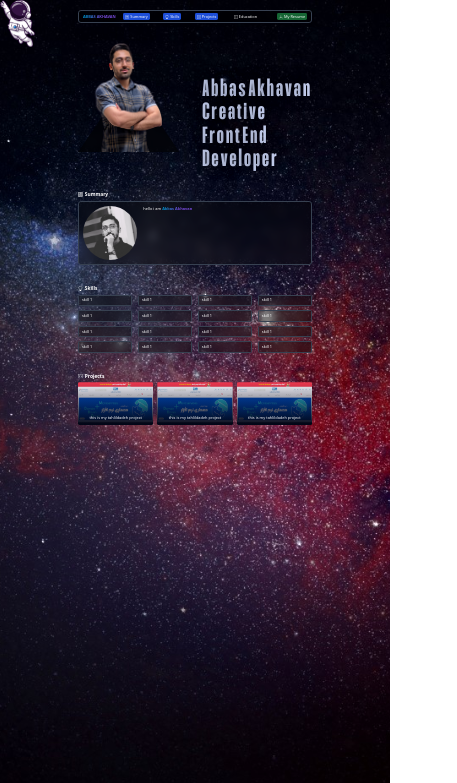
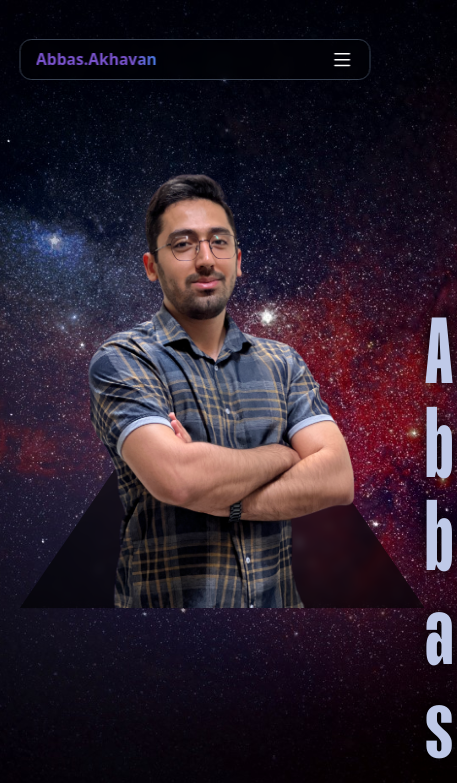
Before and after one commit to abbas-akhavan/Portfolio, a React (Vite) app: page / in a window 390 px wide. Shown: the top 783 px of the page, 457 px wide, since content can reach past the window. Built offline with nearby package versions, Linux system fonts and the light colour scheme.

Commit message:
responsive design

```diff
--- a/index.html
+++ b/index.html
@@ -1,5 +1,5 @@
 <!doctype html>
-<html lang="en" class="dark">
+<html lang="en" class="dark text-[4vw] md:text-[1vw]">
   <head>
     <meta charset="UTF-8" />
     <link rel="icon" type="image/svg+xml" href="/vite.svg" />
--- a/src/App.jsx
+++ b/src/App.jsx
@@ -1,7 +1,8 @@
 import { useEffect, useState } from "react";
 import NavBar from "./components/NavBar";
 import Summary from "./components/Summary";
-import { active, activesectionAnchors, deActive, deActiveAll , observerElements } from "./scripts/navbar";
+import { active, deActive, deActiveAll } from "./scripts/navbar";
+import { ScreenIsGreaterThan, activeScrollToId, observerElements } from "./scripts/script";
 import MainImage from "./components/MainImage";
 import Skills from "./components/Skills";
 import Cursor from "./components/Cursor";
@@ -9,7 +10,23 @@ import Projects from "./components/Projects";
 
 function App() {
   const [darkMode, setDarkMode] = useState(true);
+  const [deviceType , setDeviceType] = useState('');
   useEffect(()=>{
+    if(ScreenIsGreaterThan(768)){
+      setDeviceType('window')
+    }
+    else{
+      setDeviceType('mobile')
+    }
+    window.addEventListener('resize' , function(){
+      if(ScreenIsGreaterThan(768)){
+        setDeviceType('window')
+      }
+      else{
+        setDeviceType('mobile')
+      }
+    })
+
     observerElements('.section' , (section)=>{
       // deActiveAll();
       active(section.getAttribute("id"));
@@ -20,18 +37,18 @@ function App() {
     })
 
 
-    activesectionAnchors();
+    activeScrollToId();
   } , []);
 
   return (
     <>
-      <Cursor />
-      <NavBar />
-      <main className="w-[60%] mx-auto pt-80 pb-[500px]">
+      {deviceType === 'window' && <Cursor />}
+      <NavBar deviceType={deviceType}/>
+      <main className="w-[90%] mx-auto pt-80 pb-[500px] md:w-[60%] ">
         <MainImage />
-        <Summary />
-        <Skills />
-        <Projects />
+        {deviceType === 'window' && <Summary />}
+        {deviceType === 'window' && <Skills />}
+        {deviceType === 'window' && <Projects />}
       </main>
     </>
   );
--- a/src/components/Cursor.jsx
+++ b/src/components/Cursor.jsx
@@ -25,7 +25,7 @@ const Cursor = () => {
     } , [])
   return (
     <>
-    <img id='dummy' src="/images/dummy.png" alt="" className='z-50 fixed w-[35px] none-event' />
+    <img id='dummy' src="/images/dummy.png" alt="" className='hidden z-50 fixed w-[35px] none-event md:block' />
     {/* <div id='cursor' className={` none-event z-50 fixed w-[30px] h-[30px] border border-slate-400 rounded-full text-white`}>
       <span className='bg-blurBgColor  backdrop-blur-sm absolute left-1/2 top-1/2 -translate-x-1/2 -translate-y-1/2 w-[90%] h-[90%] rounded-full'></span>
     </div> */}
--- a/src/components/MainImage.jsx
+++ b/src/components/MainImage.jsx
@@ -25,17 +25,20 @@ const MainImage = () => {
       mainImageTexts.forEach(text =>{
         mainImageTextsSplits.push(new SplitType(text));
       })
+      gsap.set('#mainImageTexts' , {
+        opacity : 1
+      })
       gsap.to('#mainImageTexts .char' , {
         duration : .7,
         opacity : 1,
         stagger : .05,
       })
-    } , 100)
+    } , 1000)
 
 
   } , []);
   return (
-    <div id='mainImageContainer' className='flex items-start justify-between'>
+    <div id='mainImageContainer' className='flex items-start justify-between md:flex-col'>
         <div id='mainImage' className='relative'>
           <div className='triangle bg-[rgba(0,0,0,.6)] backdrop-blur-sm shadow-lg w-[26em] h-[19em] origin-bottom'></div>
           <img width='623' height='934' className='absolute bottom-0 left-1/2 -translate-x-1/2 w-[18em]' src="/images/AbbasMainImg.png" alt="" />
--- a/src/components/NavBar.jsx
+++ b/src/components/NavBar.jsx
@@ -5,38 +5,22 @@ import { BsLightbulb } from "react-icons/bs";
 import { BsCodeSquare } from "react-icons/bs";
 import { BsDownload } from "react-icons/bs";
 import { BsBook } from "react-icons/bs";
+import { BsList } from "react-icons/bs";
+import { IconContext } from "react-icons";
 import SplitType from "split-type";
 import React, { useEffect, useRef } from "react";
+import { ScreenIsGreaterThan } from "../scripts/script";
+import { useState } from "react";
 
-const NavBar = () => {
+const NavBar = ({deviceType}) => {
+  console.log('render shod')
   const classes = ['.line'] //this classes will be added later (in runtime)
-  useGSAP(() => {
-    const navTL = gsap.timeline();
-    navTL
-      .from("#navbar", {
-        duration: 1.5,
-        y: -50,
-        opacity: 0,
-        ease: "elastic.out(1,0.5)",
-      })
-      .from(
-        "#menu > li , #menu a",
-        {
-          duration: 0.5,
-          opacity: 0,
-          yPercent: -100,
-          stagger: 0.05,
-        },
-        "-=.5"
-      )
-      .from("#logo", {
-        duration: 1.5,
-        scale: 0,
-        opacity: 0,
-        ease: "elastic.out(1,0.5)",
-      });
+  const resMenuBtn = useRef();
 
+  useEffect(()=>{
+    // debugger
     const menuItems = document.querySelectorAll("#menu > li , #menu > a");
+
     if (menuItems && menuItems.length >= 1) {
       menuItems.forEach((item) => {
         const itemSplit = new SplitType(item);
@@ -66,36 +50,122 @@ const NavBar = () => {
         });
       });
     }
-  });
+
+    resMenuBtn.current.addEventListener('click' , function(){
+      if(this.open === true){
+        this.open = false;
+        gsap.to('#menu' , {
+          height  : '0',
+          autoAlpha  : 0,
+          duration : .3
+        })
+      }
+      else{
+
+        this.open = true;
+        gsap.to('#menu' , {
+          height  : 'auto',
+          autoAlpha  : 1,
+          duration : .3
+        })
+      }
+    })
+  } , [])
+
+  useEffect(() => {
+    // debugger
+    const navTL = gsap.timeline();
+
+    if(deviceType === 'window'){
+      resMenuBtn.current.open = false;
+      gsap.set('#menu' , {
+        height  : 'auto',
+        overflow : 'visible',
+        autoAlpha  : 1
+      })
+      navTL
+      .from("#navbar", {
+        duration: 1.5,
+        y: -50,
+        opacity: 0,
+        ease: "elastic.out(1,0.5)",
+      })
+      .from(
+        "#menu > li , #menu a",
+        {
+          duration: 0.5,
+          opacity: 0,
+          yPercent: -100,
+          stagger: 0.05,
+        },
+        "-=.5"
+      )
+      .from("#logo", {
+        duration: 1.5,
+        scale: 0,
+        opacity: 0,
+        ease: "elastic.out(1,0.5)",
+      });
+    }
+    else if(deviceType === 'mobile'){
+      resMenuBtn.current.open = false;
+      gsap.set('#menu' , {
+        height  : 0,
+        overflow : 'hidden',
+        autoAlpha  : 0
+      })
+
+      navTL
+      .from("#navbar", {
+        delay : 1,
+        duration: 1.5,
+        y: -50,
+        opacity: 0,
+        ease: "elastic.out(1,0.5)",
+      })
+      .from("#logo", {
+        duration: 1,
+        scale: 0,
+        opacity: 0,
+        ease: "elastic.out(1,0.5)",
+      });
+
+    }
+  } , [deviceType]);
 
   return (
     <nav
-      id="navbar "
-      className="z-40 fixed top-10 left-1/2 -translate-x-1/2 w-[60%] rounded-xl border border-gray-700 bg-blurBgColor  backdrop-blur-sm shadow-lg flex items-center gap-8 px-4 py-2"
+      id="navbar"
+      className="z-40 fixed top-10 left-1/2 -translate-x-1/2 w-[90%] rounded-xl border border-gray-700 bg-blurBgColor  backdrop-blur-sm shadow-lg flex items-center justify-between gap-8 px-4 py-2 md:w-[60%] md:justify-start"
     >
       <span id="logo" className="logo text-white font-black select-none">
-        ABBAS AKHAVAN
+        Abbas.Akhavan
+      </span>
+      <span ref={resMenuBtn} className="text-white text-lg md:hidden">
+      <IconContext.Provider value={{size : '1.5rem'}}>
+        <BsList />
+      </IconContext.Provider>
       </span>
       <ul
         id="menu"
-        className="flex text-white gap-14 grow *:cursor-pointer *:flex *:items-center *:gap-1"
+        className="text-white flex flex-col absolute top-[calc(100%+10px)] left-0 w-full rounded-xl border border-gray-700 bg-blurBgColor  backdrop-blur-sm shadow-lg p-2 gap-2 md:gap-14 md:flex-row  md:grow md:static md:bg-transparent md:border-0 md:p-0 md:backdrop-blur-none md:shadow-none *:flex *:items-center *:gap-1   md:*:cursor-pointer "
       >
         <li
-          data-sectionid="summary"
+          data-scrolltoid="summary"
           className="transition-colors bg-transparent duration-300 py-1 px-2 isActive:bg-blue-700 rounded-md "
         >
           <BsCardList /> Summary
         </li>
-        <li data-sectionid="skills" className="transition-colors bg-transparent duration-300 py-1 px-2 isActive:bg-blue-700 rounded-md ">
+        <li data-scrolltoid="skills" className="transition-colors bg-transparent duration-300 py-1 px-2 isActive:bg-blue-700 rounded-md ">
           <BsLightbulb /> Skills
         </li>
-        <li data-sectionid='projects' className="transition-colors bg-transparent duration-300 py-1 px-2 isActive:bg-blue-700 rounded-md ">
+        <li data-scrolltoid='projects' className="transition-colors bg-transparent duration-300 py-1 px-2 isActive:bg-blue-700 rounded-md ">
           <BsCodeSquare /> Projects
         </li>
         <li className="transition-colors bg-transparent duration-300 py-1 px-2 isActive:bg-blue-700 rounded-md ">
           <BsBook /> Education
         </li>
-        <a href="#" className=" ml-auto py-1 px-2 rounded-md bg-green-800">
+        <a href="#" className=" py-1 px-2 rounded-md bg-green-800 md:ml-auto">
           <BsDownload /> My Resume
         </a>
       </ul>
--- a/src/components/Projects.jsx
+++ b/src/components/Projects.jsx
@@ -48,19 +48,19 @@ const Projects = () => {
         <a href="#" className="relative rounded-md overflow-hidden">
             <img className="aspect-video w-full" src="/images/project.png" alt="" />
             <div className="origin-bottom absolute top-0 left-0 w-full h-full flex items-end p-4 bg-gradient-to-t from-slate-950 ">
-                <p className="text-base text-center w-full">this is my tahlildadeh project</p>
+                <p className="text-base text-center w-full">Project</p>
             </div>
         </a>
         <a href="#" className="relative rounded-md overflow-hidden">
             <img className="aspect-video w-full" src="/images/project.png" alt="" />
             <div className="origin-bottom absolute top-0 left-0 w-full h-full flex items-end p-4 bg-gradient-to-t from-slate-950 ">
-                <p className="text-base text-center w-full">this is my tahlildadeh project</p>
+                <p className="text-base text-center w-full">Project</p>
             </div>
         </a>
         <a href="#" className="relative rounded-md overflow-hidden">
             <img className="aspect-video w-full" src="/images/project.png" alt="" />
             <div className="origin-bottom absolute top-0 left-0 w-full h-full flex items-end p-4 bg-gradient-to-t from-slate-950 ">
-                <p className="text-base text-center w-full">this is my tahlildadeh project</p>
+                <p className="text-base text-center w-full">Project</p>
             </div>
         </a>
       </div>
--- a/src/scripts/navbar.js
+++ b/src/scripts/navbar.js
@@ -5,109 +5,8 @@ export const deActiveAll = () => {
   });
 };
 export const active = (query) => {
-  document.querySelector(`[data-sectionid='${query}']`).classList.add("isActive");
+  document.querySelector(`[data-scrolltoid='${query}']`).classList.add("isActive");
 };
 export const deActive = (query) => {
-  document.querySelector(`[data-sectionid='${query}']`).classList.remove("isActive");
+  document.querySelector(`[data-scrolltoid='${query}']`).classList.remove("isActive");
 };
-const returnValidTargets = (targets) =>{
-  let validTargets = undefined;
-  if (!(typeof targets === "string" || targets instanceof Element || targets instanceof NodeList)) {
-    return validTargets;
-  }
-
-  if (typeof targets === "string") {
-    if (document.querySelectorAll(targets)) {
-      validTargets = document.querySelectorAll(targets);
-      return validTargets;
-    }
-    return validTargets;
-  } else {
-    validTargets = targets;
-    return validTargets;
-  }
-};
-
-export const observerElements =  (targets, inViewallback , outViewCallback) =>{
-  let targetElements;
-  if (returnValidTargets(targets)) {
-    targetElements = returnValidTargets(targets);
-
-    // const observer = new IntersectionObserver(
-    //   (entries, observer) => {
-    //     entries.forEach((enrty) => {
-    //       if (enrty.isIntersecting) {
-    //         callback(enrty.target);
-    //       }
-    //     });
-    //   },
-    //   { threshold: 0.5 }
-    // );
-
-
-
-    // if (targetElements instanceof NodeList) {
-    //   targetElements.forEach((element) => {
-    //     observer.observe(element);
-    //   });
-    // } else {
-    //   observer.observe(targetElements);
-    // }
-
-
-
-
-    const seen = (element)=>{
-      const scrollPosition = window.innerHeight + document.documentElement.scrollTop;
-          const elementTop = element.getBoundingClientRect().top;
-          if(elementTop < scrollPosition){
-            return true;
-          }
-
-          else{
-            return false;
-          }
-    }
-    window.addEventListener('scroll' , function(){
-      if (targetElements instanceof NodeList) {
-        targetElements.forEach((element) => {
-          if(seen(element)){
-            inViewallback(element)
-          }
-          else{
-            outViewCallback(element)
-          }
-        });
-      } else {
-        if(seen(targetElements)){
-          inViewallback(targetElements)
-        }
-        else{
-          outViewCallback(targetElements)
-        }
-      }
-    })
-
-
-  } else {
-    console.log("invalid target");
-  }
-};
-
-
-//scroll in to view code
-export const activesectionAnchors = ()=>{
-  const sectionAnchors = document.querySelectorAll('[data-sectionid]');
-  if(sectionAnchors){
-    sectionAnchors.forEach(anchor =>{
-      anchor.addEventListener('click' , ()=>{
-        const query = anchor.dataset.sectionid;
-        const targetSection = document.querySelector(`#${query}`);
-        const targetPosition = window.scrollY + targetSection.getBoundingClientRect().top - 120;
-        window.scrollTo(0 , targetPosition);
-        // targetSection.scrollIntoView();
-      })
-    })
-  }
-
-}
--- /dev/null
+++ b/src/scripts/script.js
@@ -0,0 +1,112 @@
+//osberver codes
+const returnValidTargets = (targets) =>{
+    let validTargets = undefined;
+    if (!(typeof targets === "string" || targets instanceof Element || targets instanceof NodeList)) {
+      return validTargets;
+    }
+
+    if (typeof targets === "string") {
+      if (document.querySelectorAll(targets)) {
+        validTargets = document.querySelectorAll(targets);
+        return validTargets;
+      }
+      return validTargets;
+    } else {
+      validTargets = targets;
+      return validTargets;
+    }
+  };
+
+export const observerElements =  (targets, inViewallback , outViewCallback) =>{
+    let targetElements;
+    if (returnValidTargets(targets)) {
+      targetElements = returnValidTargets(targets);
+
+      // const observer = new IntersectionObserver(
+      //   (entries, observer) => {
+      //     entries.forEach((enrty) => {
+      //       if (enrty.isIntersecting) {
+      //         callback(enrty.target);
+      //       }
+      //     });
+      //   },
+      //   { threshold: 0.5 }
+      // );
+
+
+
+      // if (targetElements instanceof NodeList) {
+      //   targetElements.forEach((element) => {
+      //     observer.observe(element);
+      //   });
+      // } else {
+      //   observer.observe(targetElements);
+      // }
+
+
+
+
+      const seen = (element)=>{
+        const scrollPosition = window.innerHeight;
+            const elementTop = element.getBoundingClientRect().top;
+            if(elementTop < scrollPosition){
+              return true;
+            }
+
+            else{
+              return false;
+            }
+      }
+      window.addEventListener('scroll' , function(){
+        if (targetElements instanceof NodeList) {
+          targetElements.forEach((element) => {
+            if(seen(element)){
+              inViewallback(element)
+            }
+            else{
+              outViewCallback(element)
+            }
+          });
+        } else {
+          if(seen(targetElements)){
+            inViewallback(targetElements)
+          }
+          else{
+            outViewCallback(targetElements)
+          }
+        }
+      })
+
+
+    } else {
+      console.log("invalid target");
+    }
+};
+
+
+//scroll in to view code
+export const activeScrollToId = ()=>{
+    const sectionAnchors = document.querySelectorAll('[data-scrolltoid]');
+    if(sectionAnchors){
+      sectionAnchors.forEach(anchor =>{
+        anchor.addEventListener('click' , ()=>{
+          const query = anchor.dataset.scrolltoid;
+          const targetSection = document.querySelector(`#${query}`);
+          const targetPosition = window.scrollY + targetSection.getBoundingClientRect().top - 120;
+          window.scrollTo(0 , targetPosition);
+          // targetSection.scrollIntoView();
+        })
+      })
+    }
+
+}
+
+//check screen size
+export const ScreenIsGreaterThan = (size)=>{
+    if(window.innerWidth > size){
+        return true;
+    }
+    else{
+        return false;
+    }
+}
--- a/styles/input.css
+++ b/styles/input.css
@@ -1,8 +1,5 @@
 @tailwind base;
 @layer base {
-  :root {
-    font-size: 1vw;
-  }
 
   body {
     background-image: url("../src/assets/mybg.jpg");
@@ -109,6 +106,9 @@ animation: textShine 2s ease-in-out infinite;
 .triangle{
   clip-path: polygon(50% 0%, 0% 100%, 100% 100%);
 }
+#mainImageTexts{
+  opacity: 0;
+}
 #mainImageTexts .char{
   transform-origin: top;
   opacity: 0;
--- a/styles/main.css
+++ b/styles/main.css
@@ -446,10 +446,6 @@ video {
   display: none;
 }
 
-:root {
-  font-size: 1vw;
-}
-
 body {
   background-image: url("../src/assets/mybg.jpg");
   background-repeat: no-repeat;
@@ -677,6 +673,10 @@ body {
   --tw-contain-style:  ;
 }
 
+.visible {
+  visibility: visible;
+}
+
 .fixed {
   position: fixed;
 }
@@ -713,6 +713,10 @@ body {
   top: 2.5rem;
 }
 
+.top-\[calc\(100\%\+10px\)\] {
+  top: calc(100% + 10px);
+}
+
 .z-40 {
   z-index: 40;
 }
@@ -724,10 +728,6 @@ body {
 .mx-auto {
   margin-left: auto;
   margin-right: auto;
-}
-
-.ml-auto {
-  margin-left: auto;
 }
 
 .mt-20 {
@@ -744,6 +744,10 @@ body {
 
 .grid {
   display: grid;
+}
+
+.hidden {
+  display: none;
 }
 
 .aspect-video {
@@ -782,20 +786,12 @@ body {
   width: 35px;
 }
 
-.w-\[60\%\] {
-  width: 60%;
-}
-
 .w-\[90\%\] {
   width: 90%;
 }
 
 .w-full {
   width: 100%;
-}
-
-.grow {
-  flex-grow: 1;
 }
 
 .origin-bottom {
@@ -820,6 +816,10 @@ body {
   -webkit-user-select: none;
      -moz-user-select: none;
           user-select: none;
+}
+
+.resize {
+  resize: both;
 }
 
 .grid-cols-2 {
@@ -852,10 +852,6 @@ body {
 
 .justify-between {
   justify-content: space-between;
-}
-
-.gap-14 {
-  gap: 3.5rem;
 }
 
 .gap-2 {
@@ -931,6 +927,10 @@ body {
   --tw-gradient-stops: var(--tw-gradient-from), var(--tw-gradient-to);
 }
 
+.p-2 {
+  padding: 0.5rem;
+}
+
 .p-4 {
   padding: 1rem;
 }
@@ -981,9 +981,18 @@ body {
   line-height: 1;
 }
 
+.text-\[4vw\] {
+  font-size: 4vw;
+}
+
 .text-base {
   font-size: 1rem;
   line-height: 1.5rem;
+}
+
+.text-lg {
+  font-size: 1.125rem;
+  line-height: 1.75rem;
 }
 
 .text-xl {
@@ -1060,6 +1069,10 @@ body {
   clip-path: polygon(50% 0%, 0% 100%, 100% 100%);
 }
 
+#mainImageTexts{
+  opacity: 0;
+}
+
 #mainImageTexts .char{
   transform-origin: top;
   opacity: 0;
@@ -1084,10 +1097,6 @@ body {
   display: flex;
 }
 
-.\*\:cursor-pointer > * {
-  cursor: pointer;
-}
-
 .\*\:items-center > * {
   align-items: center;
 }
@@ -1100,3 +1109,77 @@ body {
   --tw-bg-opacity: 1;
   background-color: rgb(29 78 216 / var(--tw-bg-opacity));
 }
+
+@media (min-width: 768px) {
+  .md\:static {
+    position: static;
+  }
+
+  .md\:ml-auto {
+    margin-left: auto;
+  }
+
+  .md\:block {
+    display: block;
+  }
+
+  .md\:hidden {
+    display: none;
+  }
+
+  .md\:w-\[60\%\] {
+    width: 60%;
+  }
+
+  .md\:grow {
+    flex-grow: 1;
+  }
+
+  .md\:flex-row {
+    flex-direction: row;
+  }
+
+  .md\:flex-col {
+    flex-direction: column;
+  }
+
+  .md\:justify-start {
+    justify-content: flex-start;
+  }
+
+  .md\:gap-14 {
+    gap: 3.5rem;
+  }
+
+  .md\:border-0 {
+    border-width: 0px;
+  }
+
+  .md\:bg-transparent {
+    background-color: transparent;
+  }
+
+  .md\:p-0 {
+    padding: 0px;
+  }
+
+  .md\:text-\[1vw\] {
+    font-size: 1vw;
+  }
+
+  .md\:shadow-none {
+    --tw-shadow: 0 0 #0000;
+    --tw-shadow-colored: 0 0 #0000;
+    box-shadow: var(--tw-ring-offset-shadow, 0 0 #0000), var(--tw-ring-shadow, 0 0 #0000), var(--tw-shadow);
+  }
+
+  .md\:backdrop-blur-none {
+    --tw-backdrop-blur:  ;
+    -webkit-backdrop-filter: var(--tw-backdrop-blur) var(--tw-backdrop-brightness) var(--tw-backdrop-contrast) var(--tw-backdrop-grayscale) var(--tw-backdrop-hue-rotate) var(--tw-backdrop-invert) var(--tw-backdrop-opacity) var(--tw-backdrop-saturate) var(--tw-backdrop-sepia);
+    backdrop-filter: var(--tw-backdrop-blur) var(--tw-backdrop-brightness) var(--tw-backdrop-contrast) var(--tw-backdrop-grayscale) var(--tw-backdrop-hue-rotate) var(--tw-backdrop-invert) var(--tw-backdrop-opacity) var(--tw-backdrop-saturate) var(--tw-backdrop-sepia);
+  }
+
+  .md\:\*\:cursor-pointer > * {
+    cursor: pointer;
+  }
+}
--- a/tailwind.config.js
+++ b/tailwind.config.js
@@ -2,7 +2,10 @@ const plugin = require('tailwindcss/plugin');
 /** @type {import('tailwindcss').Config} */
 export default {
   darkMode: 'selector',
-  content: ['./src/**/*.{js,jsx}'],
+  content: [
+    './src/**/*.{js,jsx}',
+    '*.html'
+  ],
   theme: {
     extend: {
       fontFamily : {
```
Also changed, not shown: 1 other file (tests, documents, lock files or other folders).
